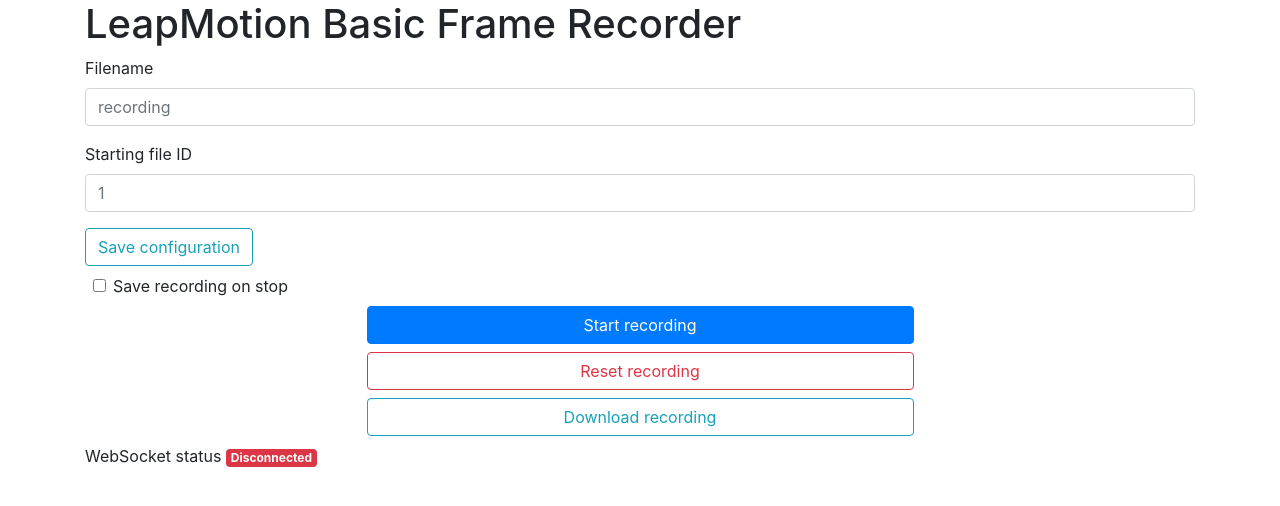
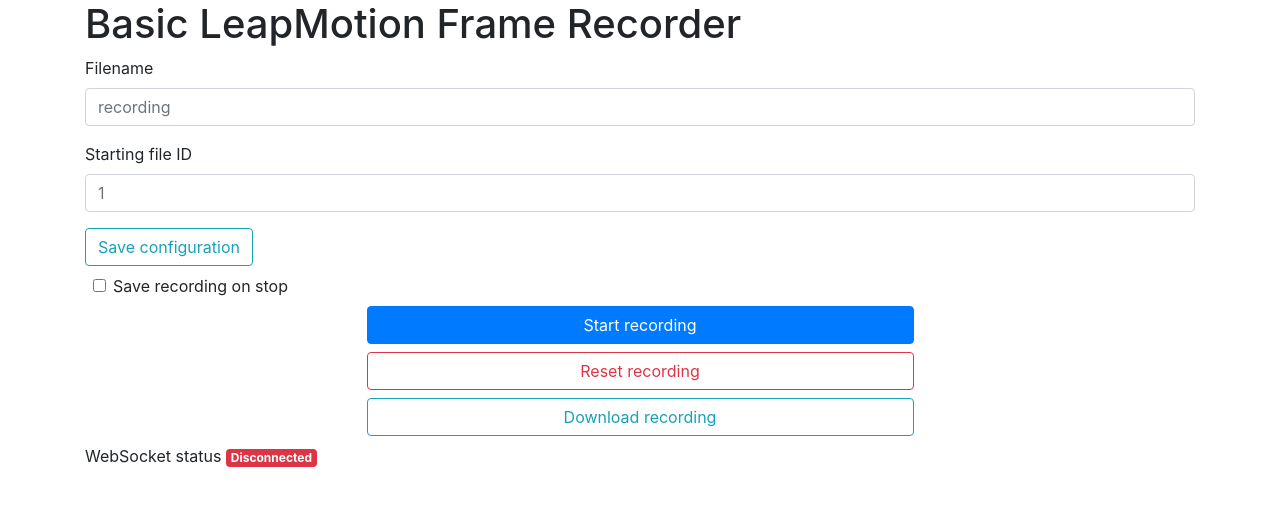
Before and after one commit to sluyters/LeapGesturePlayback, a plain HTML site: page Recorder/BasicFrameRecorder.html in a window 1280 px wide. Drawn offline with nearby package versions, Linux system fonts and the light colour scheme.

Commit message:
Changed title of the Recorder page

```diff
--- a/Recorder/BasicFrameRecorder.html
+++ b/Recorder/BasicFrameRecorder.html
@@ -2,7 +2,7 @@
 <html>
 
 <head>
-    <title>Leap WebSocket JSON Viewer</title>
+    <title>Basic LeapMotion Frame Recorder</title>
     <link rel="stylesheet" href="https://stackpath.bootstrapcdn.com/bootstrap/4.4.1/css/bootstrap.min.css"
         integrity="sha384-Vkoo8x4CGsO3+Hhxv8T/Q5PaXtkKtu6ug5TOeNV6gBiFeWPGFN9MuhOf23Q9Ifjh" crossorigin="anonymous">
     <script>
@@ -158,7 +158,7 @@
 
 <body onload="init();">
     <div class="container">
-        <h1>LeapMotion Basic Frame Recorder</h1>
+        <h1>Basic LeapMotion Frame Recorder</h1>
     </div>
     <div class="container">
         <div class="form-group">
```
